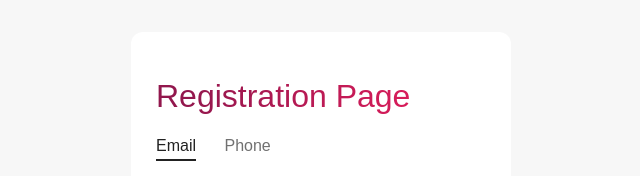
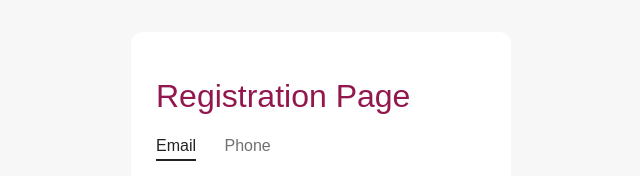
Before and after one commit to vukopetr/test, a plain HTML site: page index.html in a window 1280 px wide. Shown: the top 176 px of the page, 319-959 px from the left. Drawn offline with Linux system fonts and the light colour scheme.

Commit message:
Update style.css

```diff
--- a/style.css
+++ b/style.css
@@ -15,8 +15,7 @@ body {
 }
 
 h1 {
-	background: rgba(0, 0, 0, 0) linear-gradient(to right, rgb(146, 23, 77) 9.38%, rgb(228, 29, 92) 88.54%) repeat scroll 0%0% padding-box text;
-	color: transparent;
+	color: rgb(146, 23, 77);
 	font-size: 32px;
 	font-weight: 100;
 }
```
